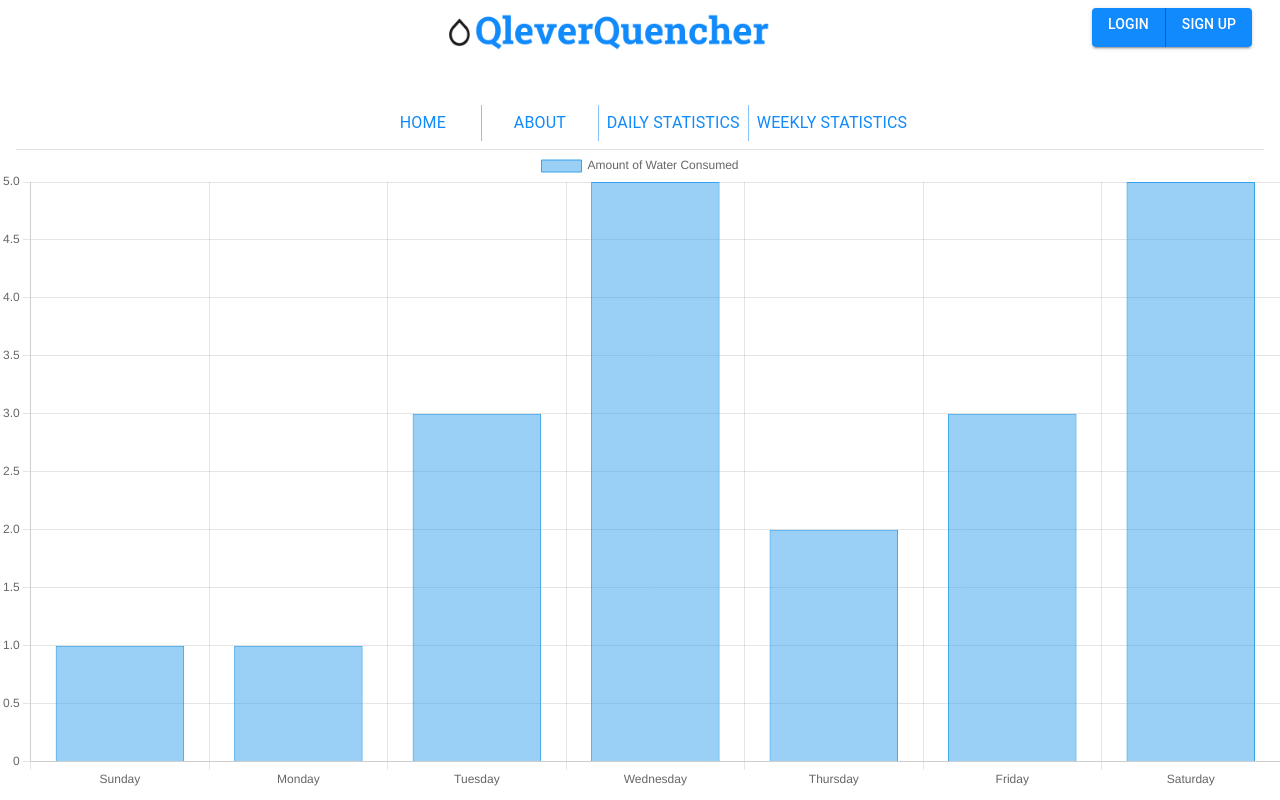
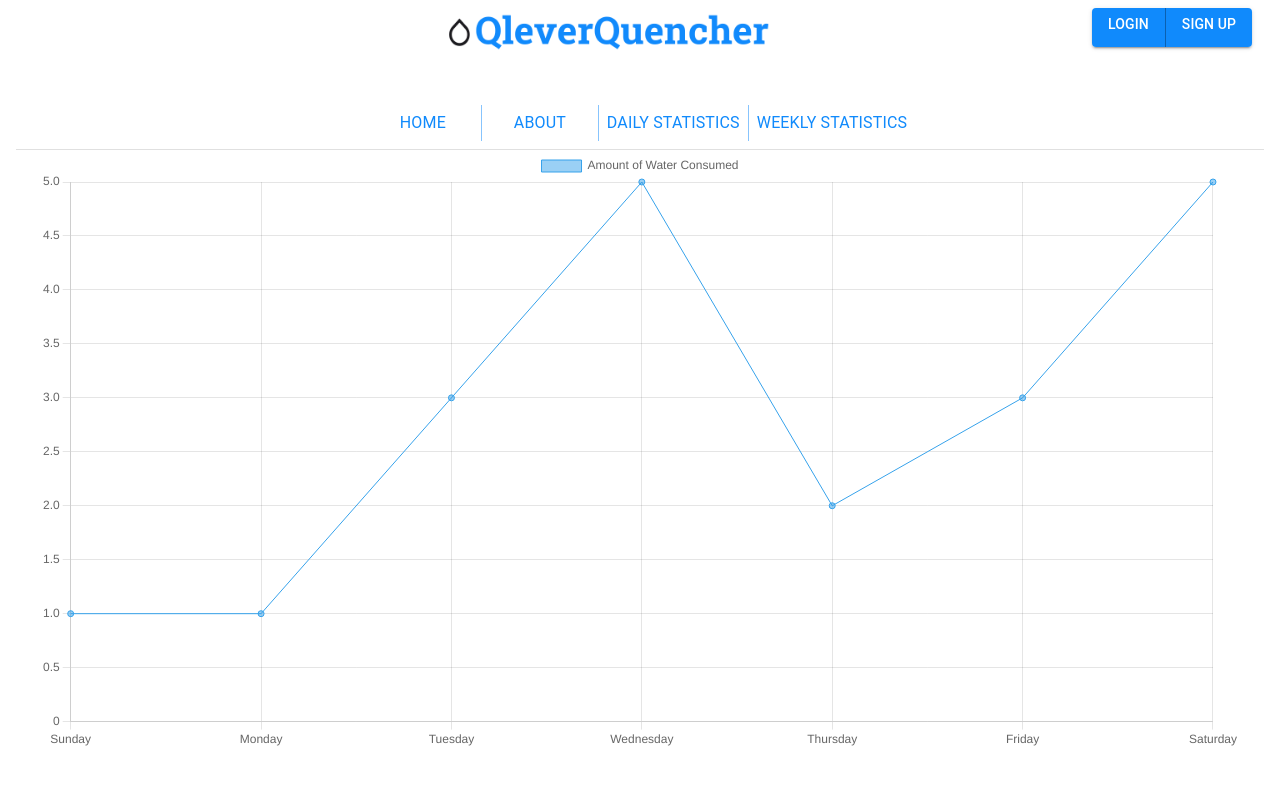
Before and after one commit to Cathrynlyonss/QleverQuencher, a React (Create React App) app in the folder my-app/: page /daily in a window 1280 px wide. Built offline with nearby package versions, Linux system fonts and the light colour scheme.

Commit message:
Made graphs smaller

```diff
--- a/my-app/src/App.css
+++ b/my-app/src/App.css
@@ -1,3 +1,8 @@
+.chart-wrapper {
+  height: 600px;
+  width: 1200px;
+}
+
 .App {
   text-align: center;
 }
--- a/my-app/src/pages/daily.js
+++ b/my-app/src/pages/daily.js
@@ -1,5 +1,5 @@
 import React from 'react';
-import {Bar} from 'react-chartjs-2';
+import {Line} from 'react-chartjs-2';
 import Chart from 'chart.js/auto';
 
 const state = {
@@ -17,10 +17,13 @@ const state = {
 export default class graph extends React.Component {
   render() {
     return (
-      <div>
-        <Bar
+        <center>
+            <div class="chart-wrapper">
+                <Line
                     data={state}
                     options={{
+                        responsive: true,
+                        maintainAspectRatio: false,
                         scales: {
                             y: {
                                 beginAtZero: true
@@ -29,6 +32,8 @@ export default class graph extends React.Component {
                     }}
                 />
             </div>
+        </center>
+
     );
   }
 }
--- a/my-app/src/pages/graphs.js
+++ b/my-app/src/pages/graphs.js
@@ -17,10 +17,13 @@ const state = {
 export default class graph extends React.Component {
   render() {
     return (
-      <div>
+        <center>
+            <div class="chart-wrapper">
                 <Bar
                   data={state}
                   options={{
+                      responsive: true,
+                      maintainAspectRatio: false,
                       scales: {
                           y: {
                             beginAtZero: true
@@ -29,6 +32,8 @@ export default class graph extends React.Component {
                   }}
                 />
             </div>
+        </center>
+
     );
   }
 }
```
Lines whose indentation alone changed are shown as unchanged.
